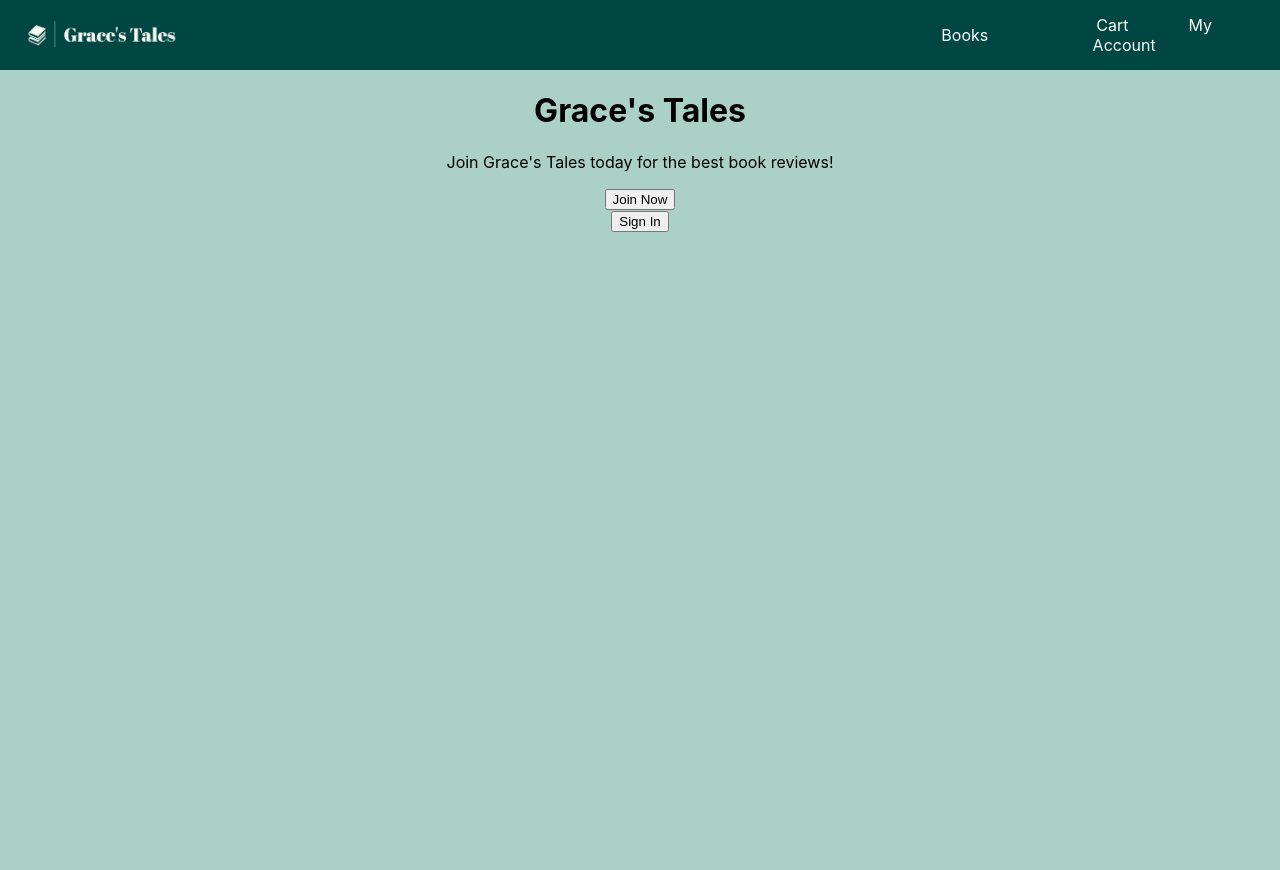
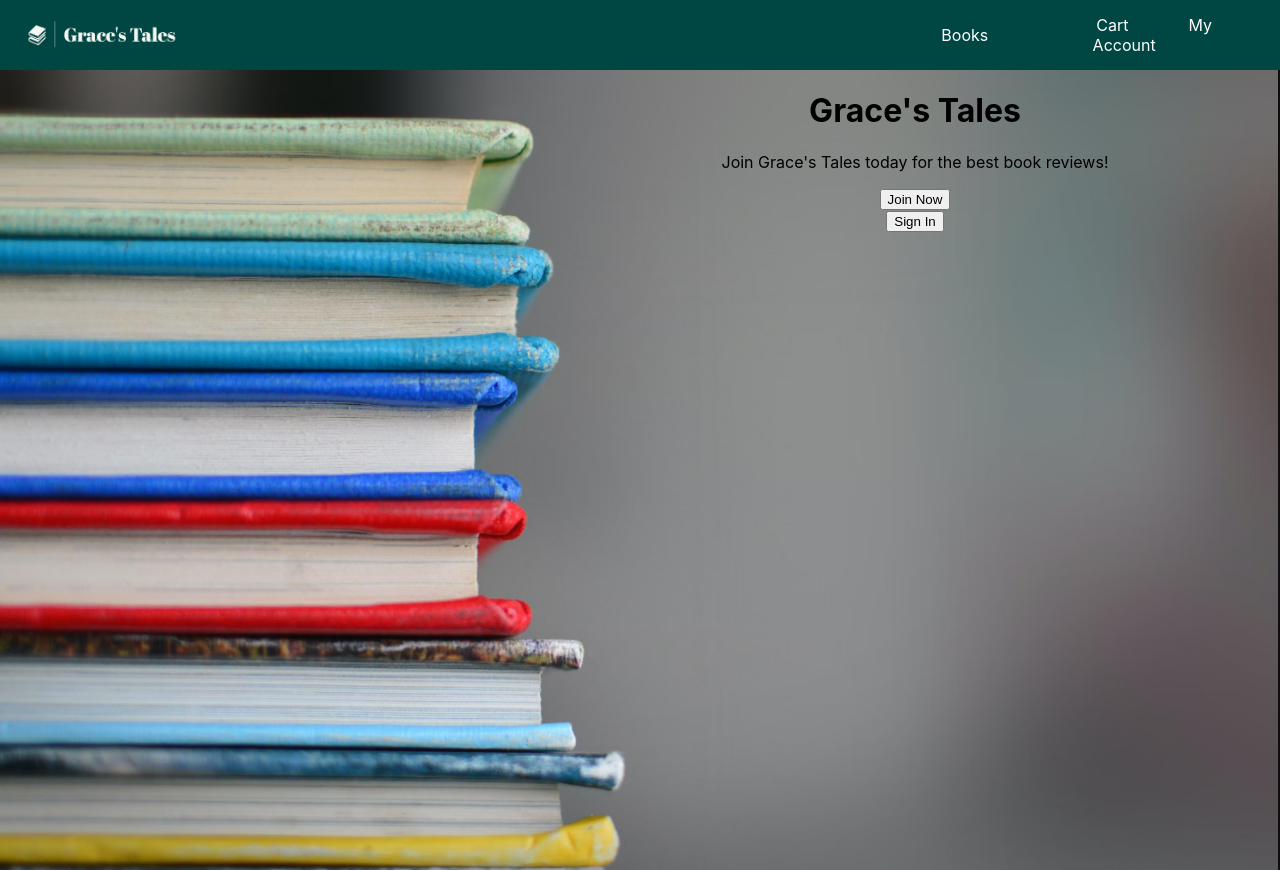
Before and after one commit to tiffpereira/Graces-Tales, a React (Create React App) app in the folder client/: page / in a window 1280 px wide. Before the commit the page ends 800 px from the top, so only its background shows below. Built offline with nearby package versions, Linux system fonts and the light colour scheme.

Commit message:
landing page styling

```diff
--- a/client/src/components/Nav.jsx
+++ b/client/src/components/Nav.jsx
@@ -16,11 +16,11 @@ const Nav = () => {
             </header>
             <div>
             <Link to=""></Link>
-            <Link className="rightside"to="/Books">Books</Link>
+            <Link className="nav-rightside"to="/Books">Books</Link>
             </div>
             <div>
-                <Link className="rightside" to="/cart">Cart</Link>
-                <Link className="rightside" to="/myaccount">My Account</Link>
+                <Link className="nav-rightside" to="/cart">Cart</Link>
+                <Link className="nav-rightside" to="/myaccount">My Account</Link>
             </div>
         </nav>
         </div>
--- a/client/src/pages/Landing.js
+++ b/client/src/pages/Landing.js
@@ -1,11 +1,14 @@
 import React from 'react'
 import { useNavigate } from 'react-router-dom'
+import '../styles/Landing.css'
 
 const Landing = () => {
     let navigate = useNavigate()
 
     return (
         <main>
+            <div className='image'>
+            <div className='rightside'>
                 <div>
                     <h1>Grace's Tales</h1>
                     <p> Join Grace's Tales today for the best book reviews!</p>
@@ -18,6 +21,8 @@ const Landing = () => {
                     <button className='landingpagebutton'onClick={() => navigate('/signin')}>Sign In</button>
                     </div>
                 </div>
+            </div>
+            </div>
         </main>
     )
 
--- /dev/null
+++ b/client/src/styles/Landing.css
@@ -0,0 +1,17 @@
+.image {
+    display: flex;
+    flex: 50%;
+    background-image: url('../assets/landingpage.png');
+    background-position: center;
+    background-size: cover;
+    background-repeat: no-repeat;
+}
+
+.image, .rightside {
+    height: 100vh;
+    width: 100%;
+}
+
+.rightside {
+    margin-left: 550px;
+}
--- a/client/src/styles/Nav.css
+++ b/client/src/styles/Nav.css
@@ -8,7 +8,7 @@ nav {
     padding: 10px 20px;
 }
 
-nav .rightside {
+.nav-rightside {
     padding: 0px 30px;
     color: white;
     text-decoration: none;
```
Also changed, not shown: client/src/assets/landingpage.png (added). Lines whose indentation alone changed are shown as unchanged.
